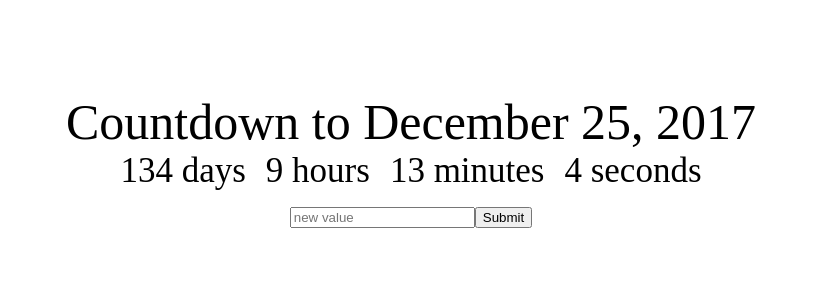
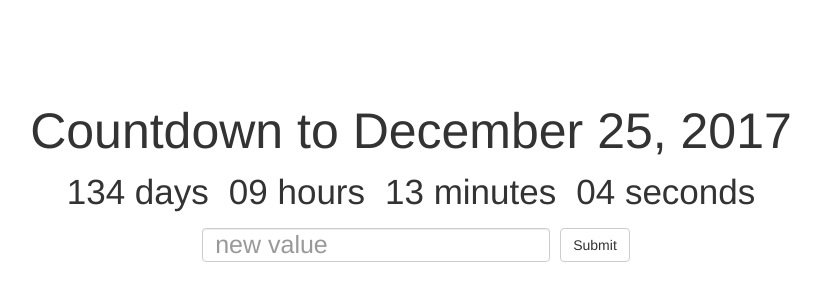
Before and after one commit to nnabinh/countdown-champ, a React (Create React App) app: page / in a window 1280 px wide. Shown: the part 160-460 px from the top of the page, without its empty margins (229-1050 px from the left). Built offline with nearby package versions, Linux system fonts and the light colour scheme.

Commit message:
final commit with react-bootstrap styling

```diff
--- a/package.json
+++ b/package.json
@@ -4,6 +4,7 @@
   "private": true,
   "dependencies": {
     "react": "^15.6.1",
+    "react-bootstrap": "^0.31.2",
     "react-dom": "^15.6.1",
     "react-scripts": "1.0.11"
   },
--- a/public/index.html
+++ b/public/index.html
@@ -18,7 +18,8 @@
       Unlike "/favicon.ico" or "favicon.ico", "%PUBLIC_URL%/favicon.ico" will
       work correctly both with client-side routing and a non-root public URL.
       Learn how to configure a non-root public URL by running `npm run build`.
-    -->
+      -->
+    <link rel="stylesheet" href="https://maxcdn.bootstrapcdn.com/bootstrap/latest/css/bootstrap.min.css">
     <title>React App</title>
   </head>
   <body>
--- a/src/App.css
+++ b/src/App.css
@@ -12,3 +12,8 @@
     display: inline;
     margin: 10px;
 }
+
+.Deadline-input {
+    font-size: 25px;
+    margin: 10px;
+}
--- a/src/App.jsx
+++ b/src/App.jsx
@@ -1,4 +1,6 @@
 import React, { Component } from 'react';
+import { Form, FormControl, Button } from 'react-bootstrap';
+
 import Clock from './Clock';
 import './App.css';
 
@@ -23,15 +25,16 @@
 	    <div className="App">
 		<div className="App-title">Countdown to {this.state.deadline}</div>
 		<Clock deadline={this.state.deadline}/>
-		<div>
-		    <input
+		<Form inline>
+		    <FormControl
 			placeholder="new value"
+			className="Deadline-input"
 			onChange={event => this.setState({newDeadline: event.target.value})}
 		    />
-		    <button onClick={() => this.changeDeadline()}>
+		    <Button onClick={() => this.changeDeadline()}>
 			Submit
-		    </button>
-		</div>
+		    </Button>
+		</Form>
 	    </div>
 	);
     }
--- a/src/Clock.jsx
+++ b/src/Clock.jsx
@@ -35,13 +35,17 @@
 	setInterval(() => this.getTimeUntil(this.props.deadline), 1000);
     }
 
+    leading0(num) {
+	return num < 10 ? `0${num}` : num;
+    }
+
     render() {
 	return (
 	    <div>
-		<div className="Clock-days">{this.state.days} days</div>
-		<div className="Clock-hours">{this.state.hours} hours</div>
-		<div className="Clock-minutes">{this.state.minutes} minutes</div>
-		<div className="Clock-seconds">{this.state.seconds} seconds</div>
+		<div className="Clock-days">{this.leading0(this.state.days)} days</div>
+		<div className="Clock-hours">{this.leading0(this.state.hours)} hours</div>
+		<div className="Clock-minutes">{this.leading0(this.state.minutes)} minutes</div>
+		<div className="Clock-seconds">{this.leading0(this.state.seconds)} seconds</div>
 	    </div>
 	);
     }
```
Also changed, not shown: 2 other files (tests, documents, lock files or other folders).
